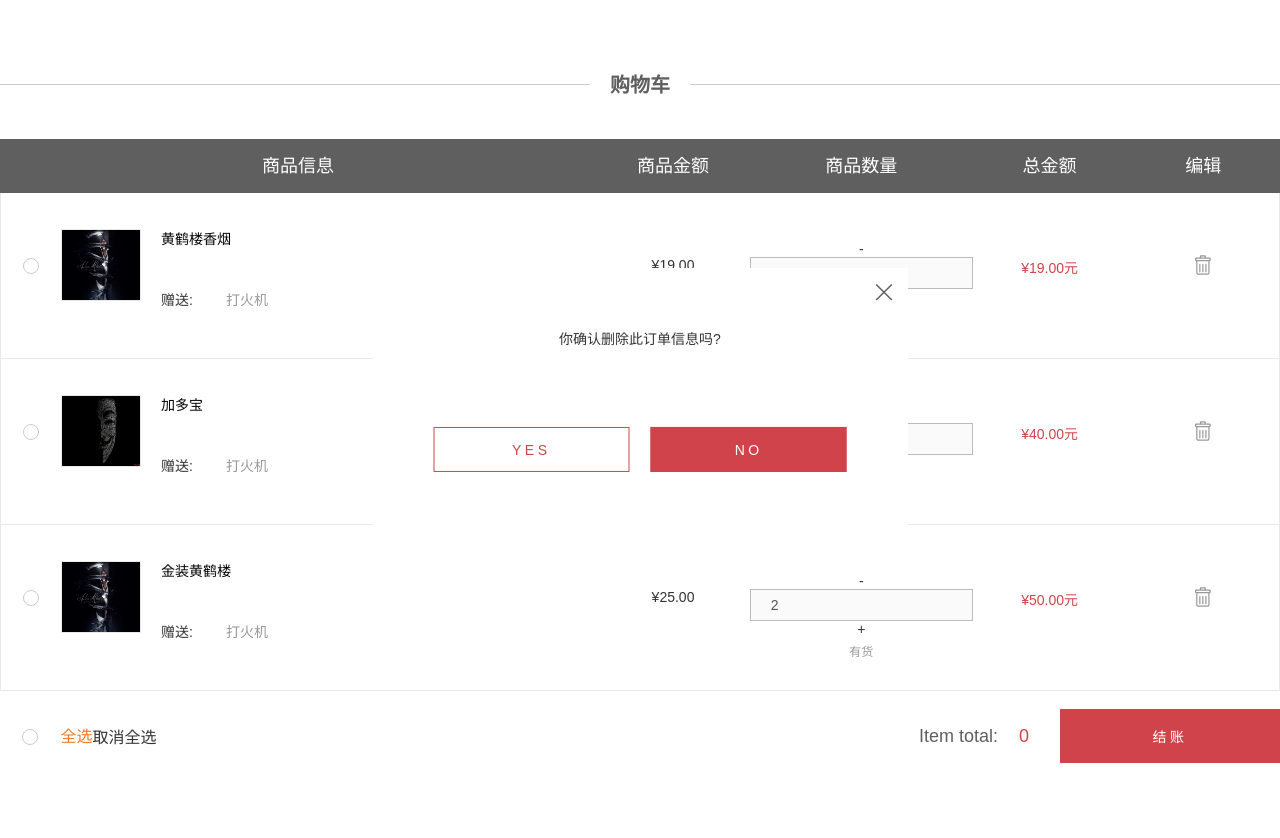
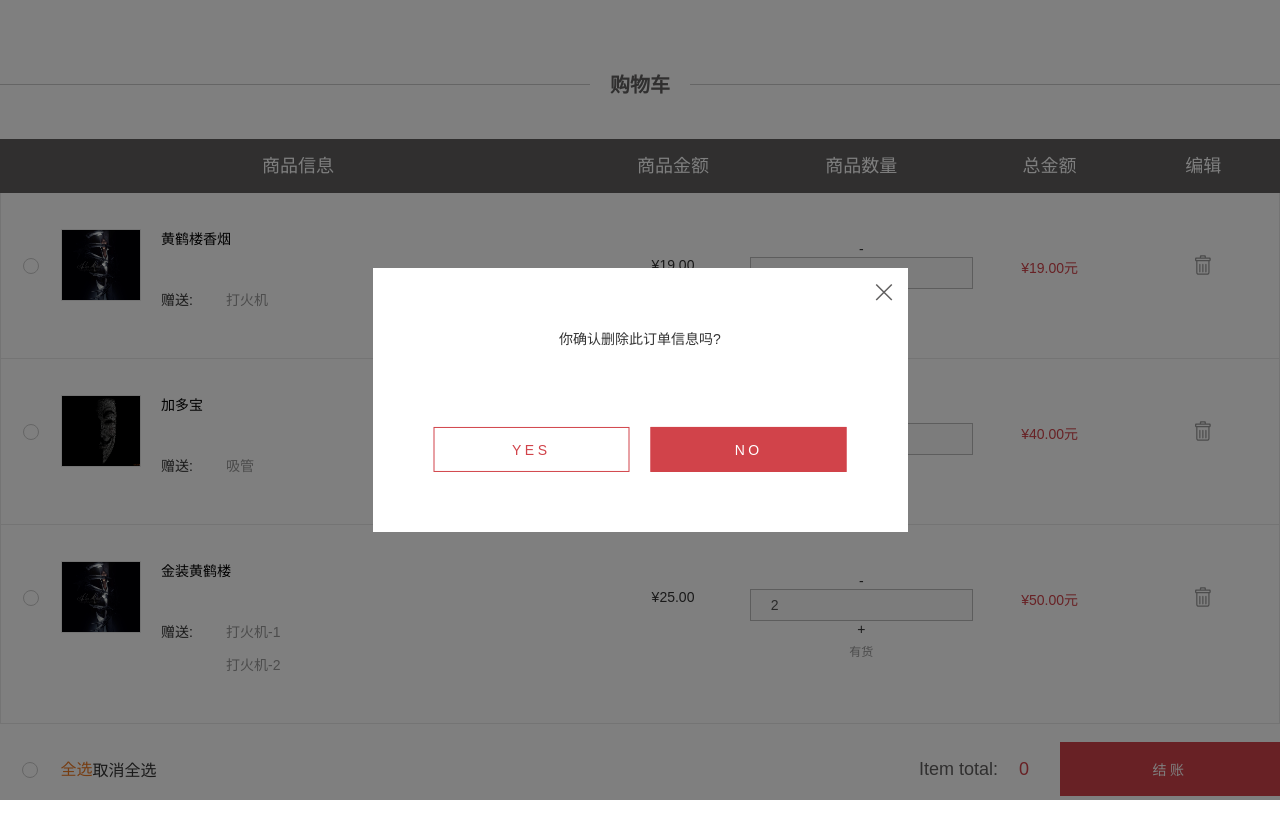
Before and after one commit to SaneHe/Vue, a website: page unit/cart.html in a window 1280 px wide. Both pictures are taken after a click on the link 1202 px from the left and 265 px from the top of the page. Before the commit the page ends 817 px from the top, so only its background shows below. Drawn offline with nearby package versions, Linux system fonts and the light colour scheme.

Commit message:
added CURD

```diff
--- a/unit/cart.html
+++ b/unit/cart.html
@@ -79,7 +79,7 @@
                       <div class="item-include">
                         <dl>
                           <dt>赠送:</dt>
-                          <dd>打火机</dd>
+                          <dd v-for="part in item.parts">{{ part.partsName }}</dd>
                         </dl>
                       </div>
                     </div>
@@ -158,6 +158,7 @@
             </div>
           </div>
         </div>
+        <div class="md-overlay" v-if="delFlag" @click=" delFlag = false" ></div>
       </div>
     </div>
 
```
